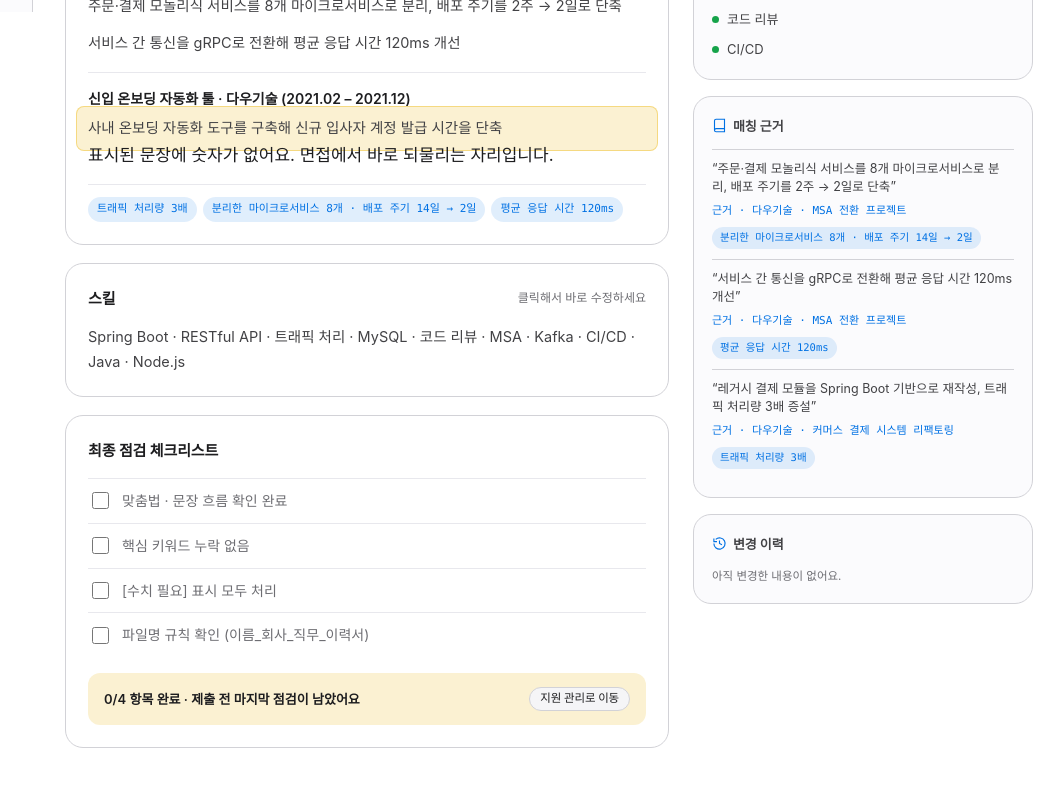
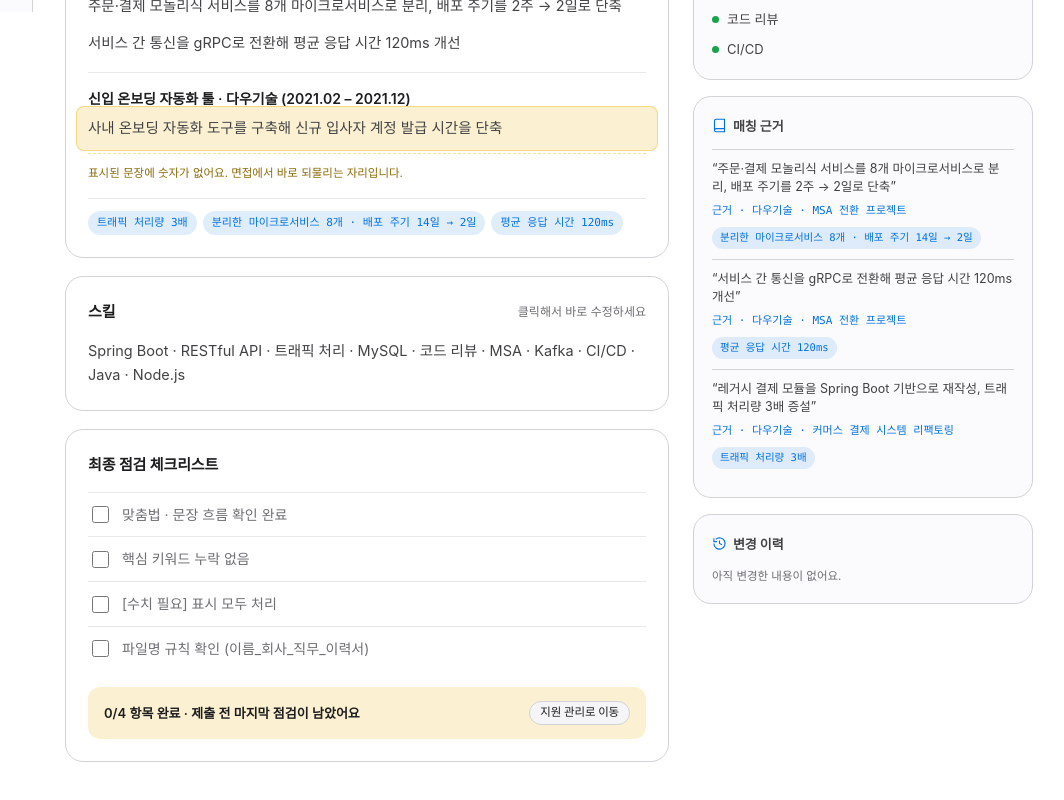
Before and after one commit to St-nomadic/Nansa, a React (Vite) app in the folder react-prototype/: page /editor in a window 1280 px wide. Shown: the part 788-1588 px from the top of the page, without its empty margins (215-1279 px from the left). Built offline with nearby package versions, Linux system fonts and the light colour scheme; a web font is replaced by a local one.

Commit message:
style(editor): 수치 필요 안내 문구 스타일
Added a new class for need hints and modified its display property.

```diff
--- a/react-prototype/src/pages/DocumentEditor.css
+++ b/react-prototype/src/pages/DocumentEditor.css
@@ -117,6 +117,8 @@
 .page-editor .sec-metrics { display: flex; flex-wrap: wrap; gap: 6px; margin-top: 14px; padding-top: 12px; border-top: 1px solid var(--border-soft); }
 .page-editor .metric-chip { font-family: var(--font-mono); font-size: 11px; padding: 3px 9px; border-radius: var(--radius-pill); background: var(--accent-soft); color: var(--accent); }
 
+.page-editor .need-hint { font-size: 11.5px; color: #8a6a08; margin-top: 12px; padding-top: 10px; border-top: 1px dashed color-mix(in oklch, var(--warn) 40%, transparent); word-break: keep-all; }
+
 .page-editor .tool-target { width: 100%; margin-bottom: 10px; padding: 8px 11px; border: 1px solid var(--border); border-radius: var(--radius-sm); background: var(--bg); color: var(--fg); font-size: 13px; font-family: inherit; }
 .page-editor .tool-target:focus { outline: none; border-color: var(--accent); box-shadow: var(--focus-ring); }
 .page-editor .tool-note { font-size: 11.5px; color: var(--muted); line-height: 1.6; margin-top: 10px; word-break: keep-all; }
@@ -138,6 +140,7 @@
   .page-editor .card-head h2 { font-size: 13pt; }
   .page-editor .editable { padding: 0 !important; margin: 0 0 6px !important; font-size: 10.5pt; color: #000 !important; background: none !important; box-shadow: none !important; }
   .page-editor .editable.needs { background: none !important; box-shadow: none !important; }
+  .page-editor .need-hint { display: none !important; }
   .page-editor .metric-chip { border: 1px solid #999; background: none !important; color: #000 !important; }
   @page { margin: 16mm; }
 }
```
